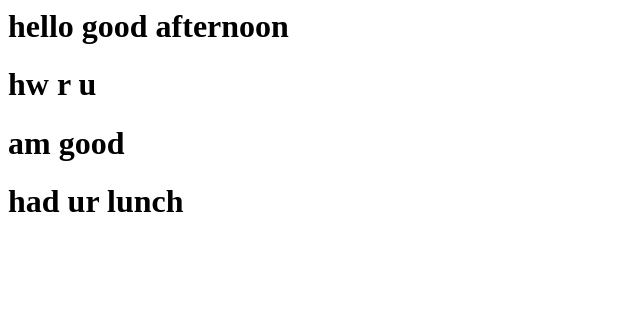
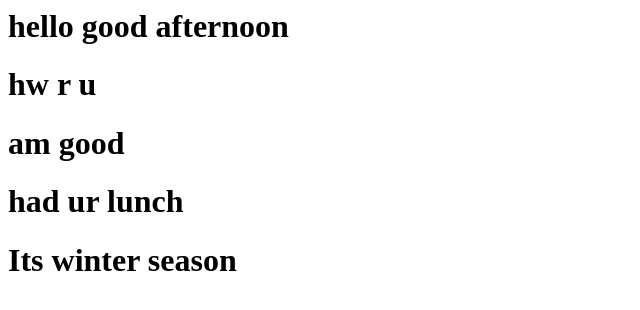
Before and after one commit to manasa0394/Manasa-SG, a plain HTML site: page index.html in a window 1280 px wide. Shown: the whole page, without its empty margins (0-640 px from the left). Drawn offline with Linux system fonts and the light colour scheme.

Commit message:
Added 5th line

```diff
--- a/index.html
+++ b/index.html
@@ -2,3 +2,4 @@
 <h1>hw r u</h1>
 <h1>am good</h1>
 <h1>had ur lunch</h1>
+<h1>Its winter season</h1>
```
